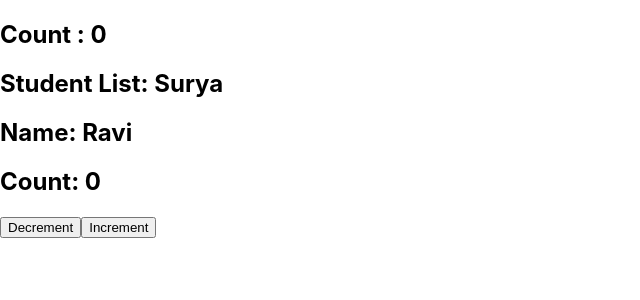
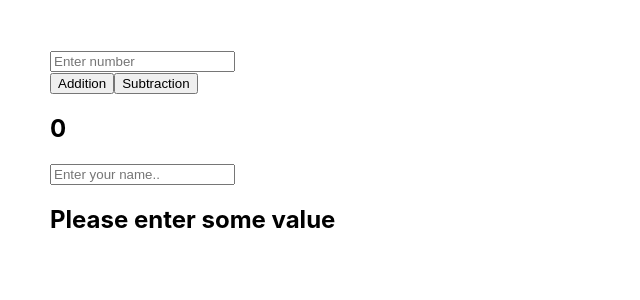
Before and after one commit to gosnippets/reactdemo, a React (Create React App) app: page / in a window 1280 px wide. Shown: the top 300 px of the page, without its empty margins (0-640 px from the left). Built offline with nearby package versions, Linux system fonts and the light colour scheme.

Commit message:
conditional rendering

```diff
--- a/src/App.js
+++ b/src/App.js
@@ -2,10 +2,12 @@ import { useState } from "react";
 import About from "./components/About";
 import Contact from "./components/Contact";
 import Counter from "./components/Counter";
+import AdditionSubtraction from "./components/AdditionSubtraction";
 
 function App() {
   return (<>
-    <Counter />
+    {/* <Counter /> */}
+    <AdditionSubtraction/>
   </>);
 }
 
--- /dev/null
+++ b/src/components/AdditionSubtraction.jsx
@@ -0,0 +1,35 @@
+import React, { useState } from 'react'
+import ShowAdditionSubtractionData from './ShowAdditionSubtractionData';
+
+export default function AdditionSubtraction() {
+    const [inputNumber, setInputNumber] = useState("");
+    const [total, setTotal] = useState(0);
+    const [name, setName] = useState("");
+
+    const additionHandler = () => {
+        setTotal(total + inputNumber)
+        setInputNumber("")
+    }
+
+    const subtractionHandler = () => {
+        setTotal(total - inputNumber)
+        setInputNumber("")
+    }
+
+
+    return (
+        <>
+            <div className='main'>
+                <input type='number' value={inputNumber} onChange={(e) => setInputNumber(Number(e.target.value))} placeholder='Enter number' /><br />
+                <button onClick={additionHandler}>Addition</button>
+                <button onClick={subtractionHandler}>Subtraction</button>
+
+                <ShowAdditionSubtractionData total={total} setName={setName} />
+
+                {name && <h2>Name: {name}</h2>}
+
+                {name? <h2>Name: {name}</h2>:<h2>Please enter some value</h2> }
+            </div>
+        </>
+    )
+}
--- /dev/null
+++ b/src/components/ShowAdditionSubtractionData.jsx
@@ -0,0 +1,10 @@
+import React from 'react'
+
+export default function ShowAdditionSubtractionData({ total, setName }) {
+    return (
+        <div>
+            <h2>{total}</h2>
+            <input type='text' onChange={(e) => setName(e.target.value)} placeholder='Enter your name..' /><br />
+        </div>
+    )
+}
--- a/src/index.css
+++ b/src/index.css
@@ -18,3 +18,7 @@ code {
   color: black;
   background-color: blue;
 }
+
+.main {
+  margin: 50px;
+}
```
Also changed, not shown: Notes.txt.
